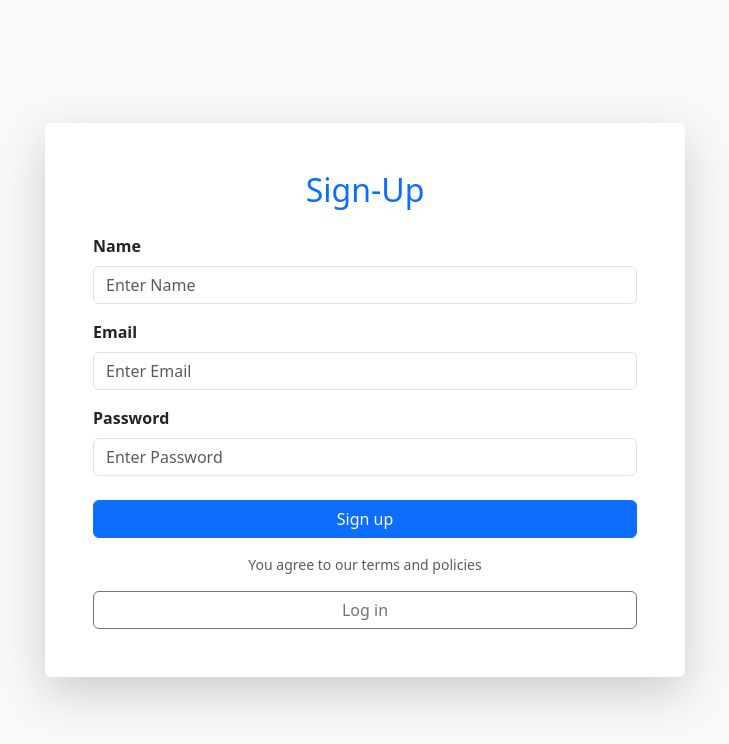
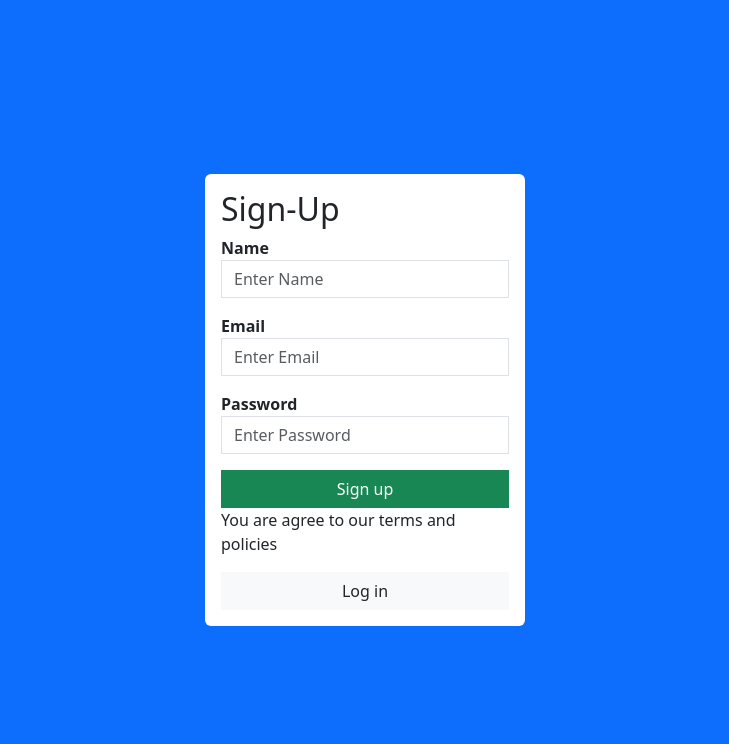
Before and after one commit to noahburren/Abschlussprojekt_2024_API-1_noabur_Board_-GamificationAndroidApplication-, a React (Create React App) app in the folder frontend/: page /signup in a window 1280 px wide. Shown: the top 744 px of the page, without its empty margins (275-1004 px from the left). Built offline with nearby package versions, Linux system fonts and the light colour scheme.

Commit message:
signup funktioniert

```diff
--- a/frontend/src/Signup.js
+++ b/frontend/src/Signup.js
@@ -2,7 +2,6 @@ import React, { useState } from "react";
 import { Link, useNavigate } from "react-router-dom";
 import Validation from "./SignupValidation";
 import axios from "axios";
-import "bootstrap/dist/css/bootstrap.min.css";
 function Signup() {
   const [values, setValues] = useState({
     name: "",
@@ -11,10 +10,10 @@ function Signup() {
   });
   const navigate = useNavigate();
   const [errors, setErrors] = useState({});
-  const handleInput = (event) => {
+  const handeInput = (event) => {
     setValues((prev) => ({
       ...prev,
-      [event.target.name]: event.target.value,
+      [event.target.name]: [event.target.value],
     }));
   };
   const handleSubmit = (event) => {
@@ -30,64 +29,63 @@ function Signup() {
     }
   };
   return (
-    <div className="d-flex justify-content-center align-items-center bg-light vh-100">
-      <div className="bg-white p-5 rounded shadow-lg w-50">
-        <h2 className="mb-4 text-center text-primary">Sign-Up</h2>
-        <form onSubmit={handleSubmit}>
-          <div className="form-group mb-3">
-            <label htmlFor="name" className="form-label">
+    <div className="d-flex justify-content-center align-items-center bg-primary vh-100">
+      <div className="bg-white p-3 rounded w-25">
+        <h2>Sign-Up</h2>
+        <form action="" onSubmit={handleSubmit}>
+          <div className="mb-3">
+            <label htmlFor="name">
               <strong>Name</strong>
             </label>
             <input
               type="text"
               placeholder="Enter Name"
               name="name"
-              onChange={handleInput}
-              className="form-control"
+              onChange={handeInput}
+              className="form-control rounded-0"
             />
-            {errors.name && <span className="text-danger">{errors.name}</span>}
+            {errors.name && <span className="text-danger"> {errors.name}</span>}
           </div>
-          <div className="form-group mb-3">
-            <label htmlFor="email" className="form-label">
+          <div className="mb-3">
+            <label htmlFor="email">
               <strong>Email</strong>
             </label>
             <input
               type="email"
               placeholder="Enter Email"
               name="email"
-              onChange={handleInput}
-              className="form-control"
+              onChange={handeInput}
+              className="form-control rounded-0"
             />
             {errors.email && (
-              <span className="text-danger">{errors.email}</span>
+              <span className="text-danger"> {errors.email}</span>
             )}
           </div>
-          <div className="form-group mb-4">
-            <label htmlFor="password" className="form-label">
+          <div className="mb-3">
+            <label htmlFor="password">
               <strong>Password</strong>
             </label>
             <input
               type="password"
               placeholder="Enter Password"
               name="password"
-              onChange={handleInput}
-              className="form-control"
+              onChange={handeInput}
+              className="form-control rounded-0"
             />
             {errors.password && (
-              <span className="text-danger">{errors.password}</span>
+              <span className="text-danger"> {errors.password}</span>
             )}
           </div>
-          <button type="submit" className="btn btn-primary w-100 mb-3">
+          <button type="submit" className="btn btn-success w-100 rounded-0">
             Sign up
           </button>
-          <div className="text-center">
-            <p className="small text-muted">
-              You agree to our terms and policies
-            </p>
-            <Link to="/" className="btn btn-outline-secondary w-100">
-              Log in
-            </Link>
-          </div>
+          <p>You are agree to our terms and policies</p>
+          <Link
+            to="/"
+            className="btn btn-default w-100 bg-light rounded-0 text-decoration-none"
+          >
+            Log in
+          </Link>
         </form>
       </div>
     </div>
```
